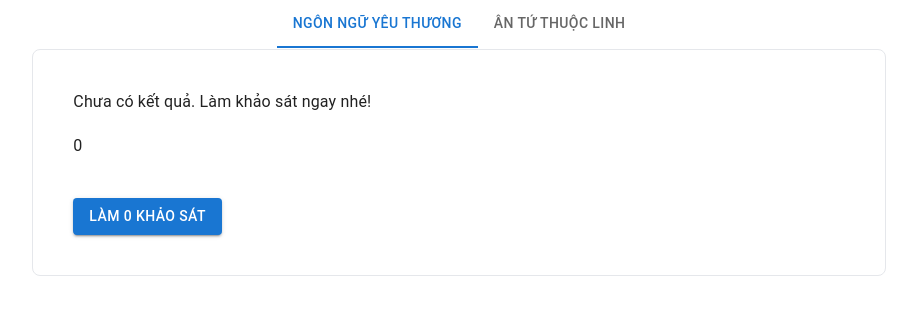
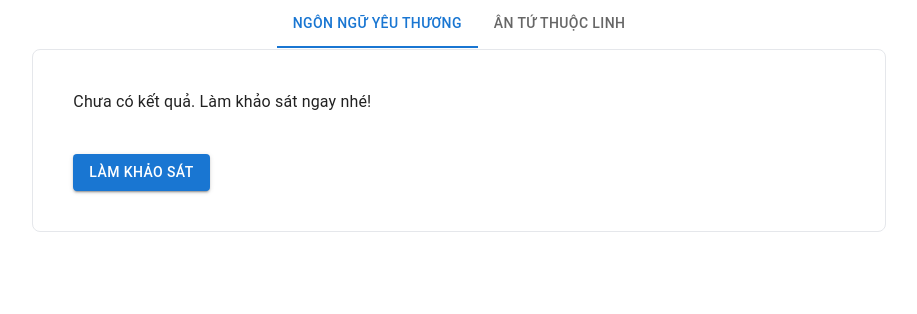
Before and after one commit to abel3t/su-survey, a Next.js app: page / in a window 1280 px wide. Shown: the top 314 px of the page, without its empty margins (181-1098 px from the left). Built offline with nearby package versions, Linux system fonts and the light colour scheme.

Commit message:
Update take a tabs

```diff
--- a/src/components/GiftTab.tsx
+++ b/src/components/GiftTab.tsx
@@ -59,7 +59,7 @@ const GiftTab: React.FC = () => {
         }
 
         {
-            isLoaded && result.length &&
+            isLoaded && !!result.length &&
             <Box>
               <p className="mb-5 text-bold">Kết quả của bạn</p>
 
@@ -73,7 +73,7 @@ const GiftTab: React.FC = () => {
           <Button variant="contained">
             <Link href="/spiritual-gifts">
               <span>
-                Làm {result.length && 'lại'} khảo sát
+                Làm {!!result.length && 'lại'} khảo sát
               </span>
             </Link>
           </Button>
--- a/src/components/LoveLanguageTab.tsx
+++ b/src/components/LoveLanguageTab.tsx
@@ -56,7 +56,7 @@ const LoveLanguageTab: React.FC = () => {
         }
 
         {
-            isLoaded && result.length &&
+            isLoaded && !!result.length &&
             <Box>
               <p className="mb-5 text-bold">Kết quả của bạn</p>
 
@@ -70,7 +70,7 @@ const LoveLanguageTab: React.FC = () => {
           <Button variant="contained">
             <Link href="/love-languages">
               <span>
-                Làm {result.length && 'lại'} khảo sát
+                Làm {!!result.length && 'lại'} khảo sát
               </span>
             </Link>
           </Button>
```
